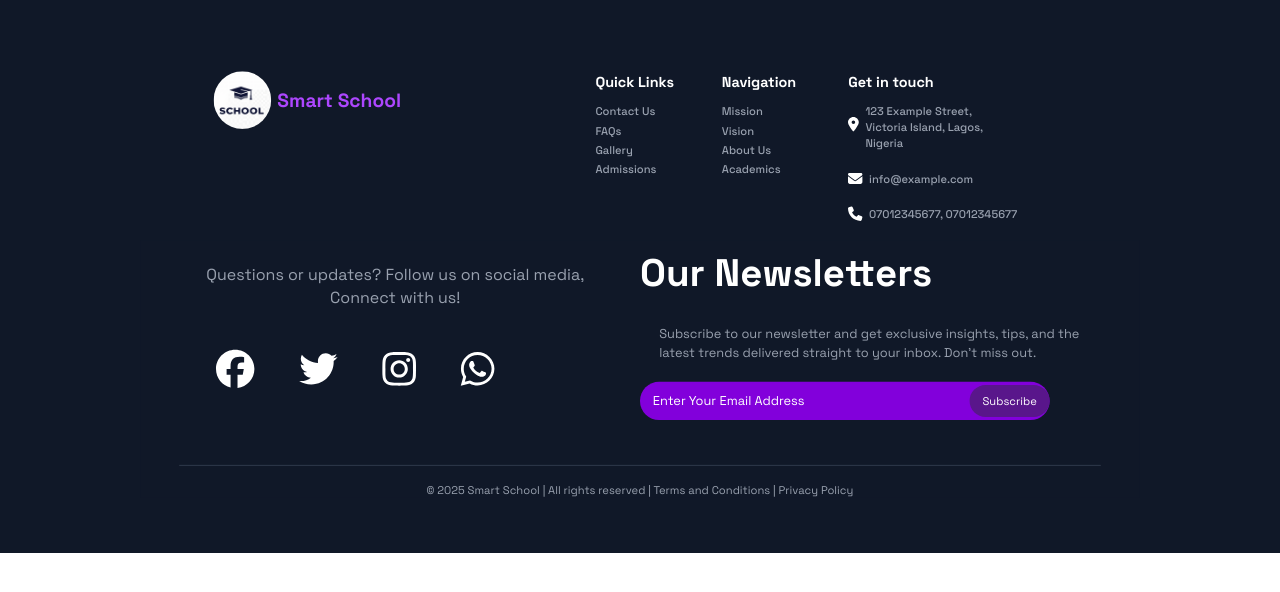
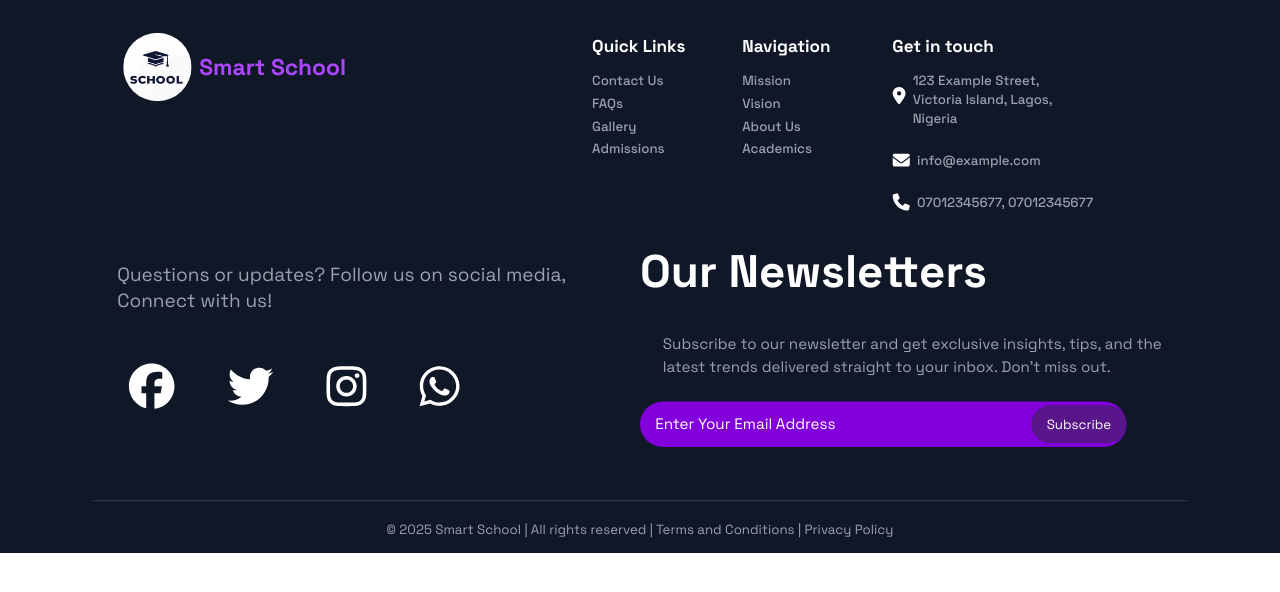
Before and after one commit to Ezekiel-Faith/Smart-School, a React (Vite) app: page / in a window 1280 px wide. Shown: the top 592 px of the page. Built offline with nearby package versions, Linux system fonts and the light colour scheme.

Commit message:
still working

```diff
--- a/src/Component/FooterDwn.jsx
+++ b/src/Component/FooterDwn.jsx
@@ -44,7 +44,7 @@ export default function FooterDwn() {
           className="mb-5 lg:mb-0 lg:w-1/2 flex flex-col items-center  order-last lg:order-none" // Added order-last for mobile, lg:order-none to reset for desktop
           variants={easeOutCenter}
         >
-          <p className="text-gray-400 text-xs lg:text-xl mb-1 lg:mb-6 text-center">
+          <p className="text-gray-400 text-xs lg:text-xl mb-1 lg:mb-6 text-start">
             Questions or updates? Follow us on social media,
             <br />
             Connect with us!
--- a/src/Footer.jsx
+++ b/src/Footer.jsx
@@ -8,7 +8,7 @@ import FooterDwn from './Component/FooterDwn';
 const Footer = () => {
   return (
    <footer className="bg-gray-900 ">
-  <div className="max-w-9xl  px-4 scale-80 ">
+  <div className="max-w-9xl  px-4 md:px-0 scale-95 ">
     <FooterTop />
     <FooterDwn />
   </div>
```
